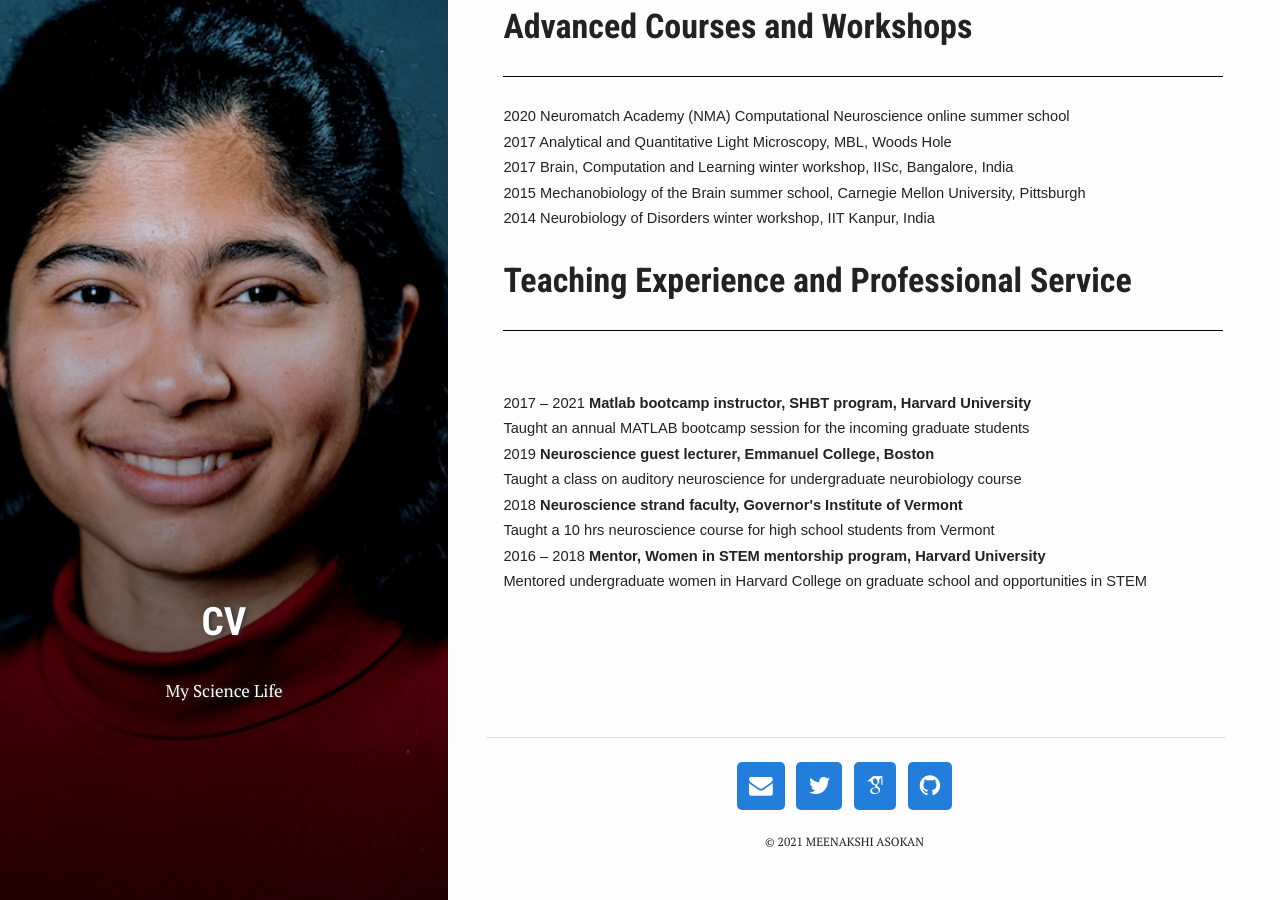
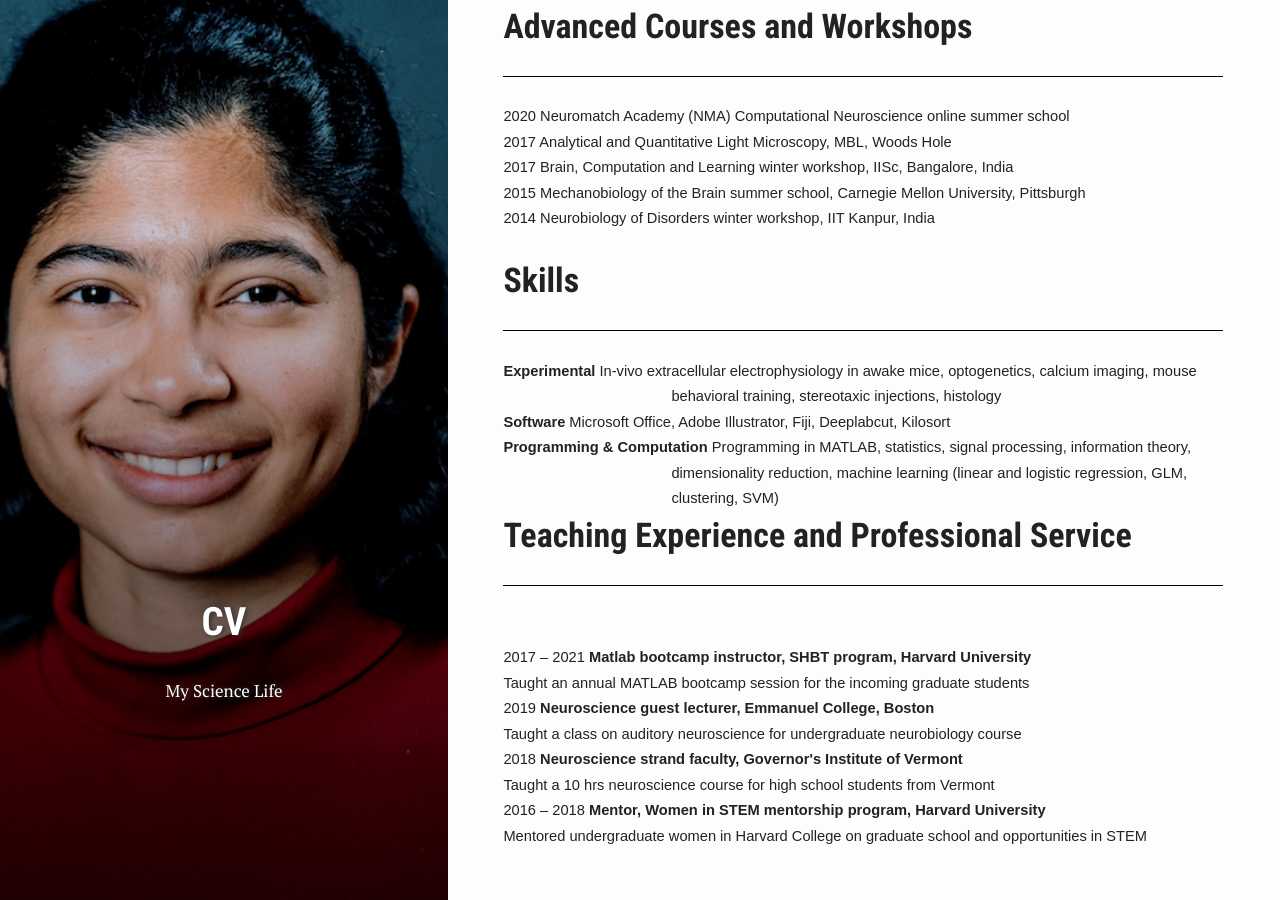
Before and after one commit to Meenakshi-Asokan/Meenakshi-Asokan.github.io, a Jekyll site: the page built from pages/2_cv.html, in a window 1280 px wide and 900 px high, scrolled down 1865 px. Built offline with Jekyll 4.4.1, drawn with Linux system fonts in a browser that asks for light colours; nearby versions of some CDN libraries; some web fonts are replaced; library files that are not in the unit come from our copies.

Commit message:
added skills

```diff
--- a/pages/2_cv.html
+++ b/pages/2_cv.html
@@ -344,6 +344,34 @@ style='font-size:11.0pt;font-family:"Century Gothic",sans-serif'>&nbsp;</span></
 <div style='border:none;border-bottom:solid windowtext 1.0pt;padding:0in 0in 1.0pt 0in;
 margin-left:0in;margin-right:-.5in'>
 
+<h1 style='margin-left:1.75in;text-indent:-1.75in;border:none;padding:0in'>Skills</h1>
+
+</div>
+
+<p class=MsoNormal style='margin-top:0in;margin-right:-.5in;margin-bottom:0in;
+margin-left:1.75in;margin-bottom:.0001pt;text-indent:-1.75in'><span
+style='font-size:11.0pt;font-family:"Century Gothic",sans-serif'>&nbsp;</span></p>
+
+<p class=MsoNormal style='margin-top:0in;margin-right:-.5in;margin-bottom:0in;
+margin-left:1.75in;margin-bottom:.0001pt;text-indent:-1.75in'><span
+style='font-size:11.0pt;font-family:"Century Gothic",sans-serif'><b>Experimental</b>
+In-vivo extracellular electrophysiology in awake mice, optogenetics, calcium imaging,
+  mouse behavioral training, stereotaxic injections, histology </span></p>
+
+<p class=MsoNormal style='margin-top:0in;margin-right:-.5in;margin-bottom:0in;
+margin-left:1.75in;margin-bottom:.0001pt;text-indent:-1.75in'><span
+style='font-size:11.0pt;font-family:"Century Gothic",sans-serif'><b>Software</b>
+Microsoft Office, Adobe Illustrator, Fiji, Deeplabcut, Kilosort</span></p>
+
+<p class=MsoNormal style='margin-top:0in;margin-right:-.5in;margin-bottom:0in;
+margin-left:1.75in;margin-bottom:.0001pt;text-indent:-1.75in'><span
+style='font-size:11.0pt;font-family:"Century Gothic",sans-serif'><b>Programming & Computation</b>
+Programming in MATLAB, statistics, signal processing, information theory,
+  dimensionality reduction, machine learning (linear and logistic regression, GLM, clustering, SVM)</span></p>
+
+<div style='border:none;border-bottom:solid windowtext 1.0pt;padding:0in 0in 1.0pt 0in;
+margin-left:0in;margin-right:-.5in'>
+
 <h1 style='margin-left:1.75in;text-indent:-1.75in;border:none;padding:0in'>Teaching
   Experience and Professional Service</h1>
 
```
